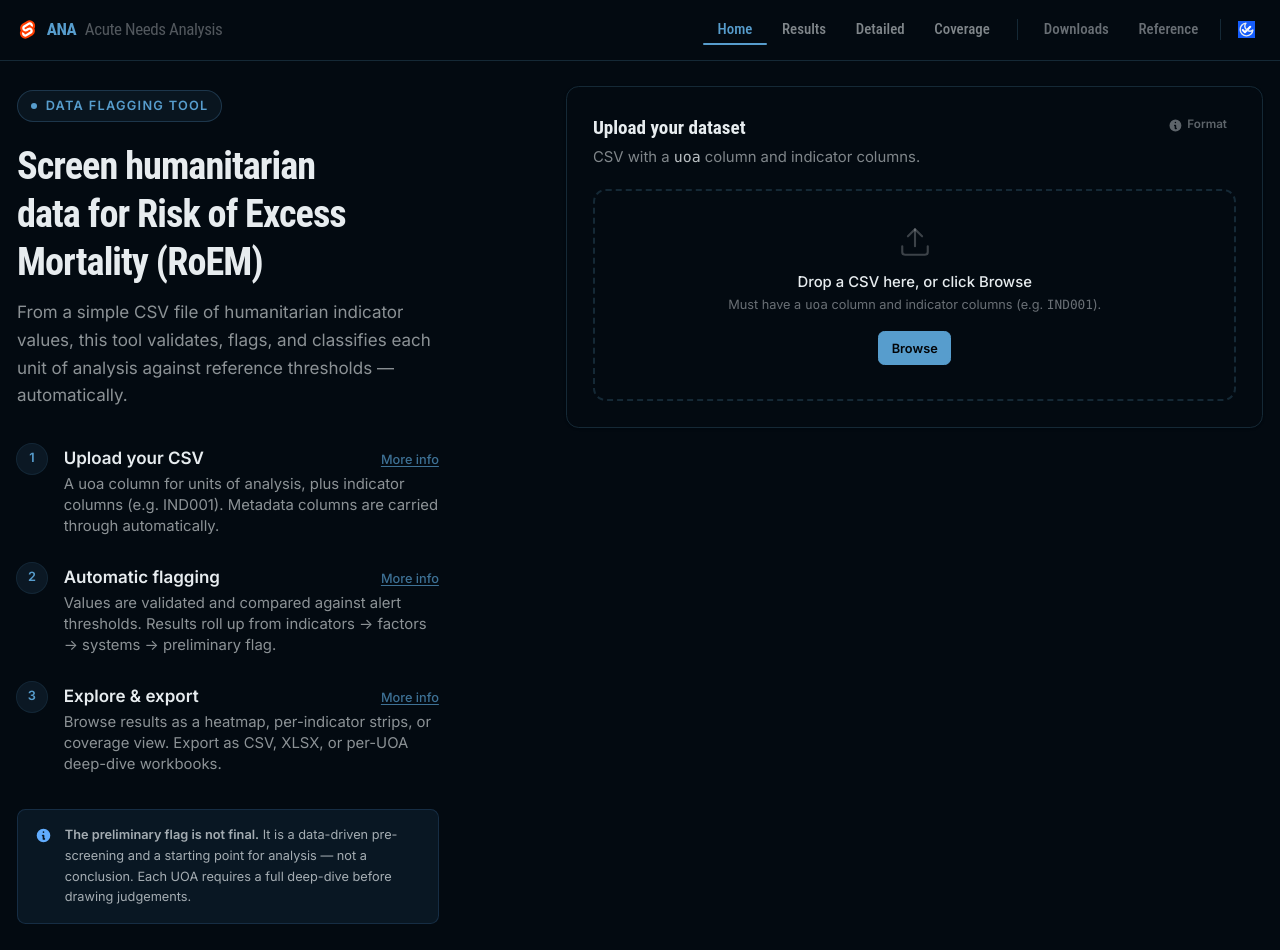
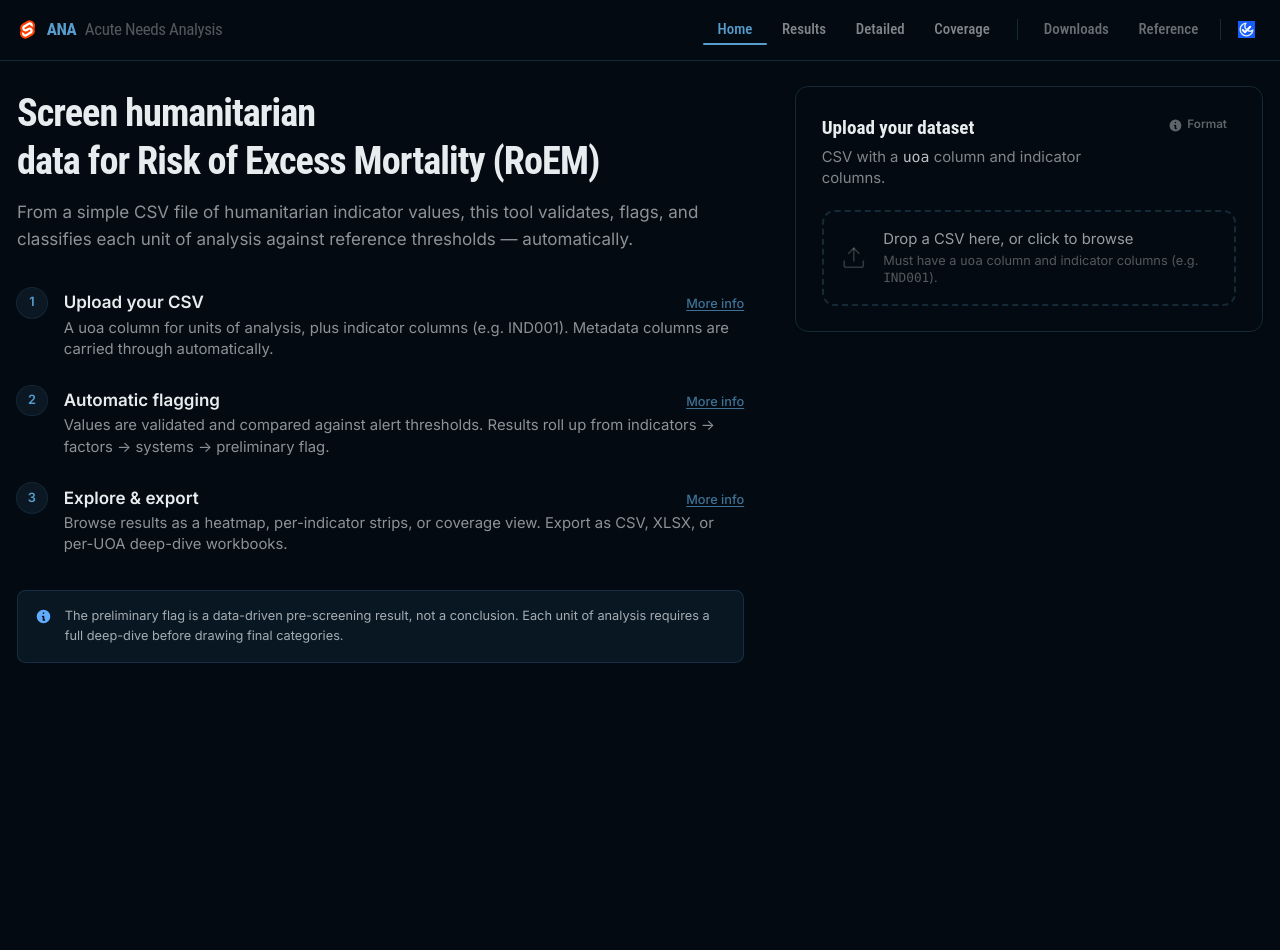
Before and after one commit to gnoblet/ANA_app_svelte, a SvelteKit app: page / in a window 1280 px wide. After the commit the page ends 800 px from the top, so only its background shows below. Built offline with nearby package versions, Linux system fonts and the light colour scheme; a web font is replaced by a local one.

Commit message:
refactor: enhance CsvUploader component with improved file input handling and UI updates; adjust layout and styling in main page and validation page for better user experience

```diff
--- a/src/lib/components/data/CsvUploader.svelte
+++ b/src/lib/components/data/CsvUploader.svelte
@@ -90,42 +90,59 @@
 		isDragging = false;
 		oncleared?.();
 	}
+
+	function triggerBrowse() {
+		if (status === 'idle' || status === 'error') fileInput?.click();
+	}
 </script>
 
+<!-- Hidden file input -->
+<input
+	bind:this={fileInput}
+	type="file"
+	{accept}
+	onchange={onInputChange}
+	class="sr-only"
+	aria-label="Choose a CSV file"
+/>
+
 <div
-	role="region"
-	aria-label="CSV file upload"
+	role="button"
+	tabindex="0"
+	aria-label={status === 'idle' ? 'Drop a CSV file or click to browse' : fileName}
 	class={[
-		'rounded-box border-2 border-dashed px-6 py-8 text-center transition-colors duration-150',
+		'rounded-box flex items-center gap-4 border-2 border-dashed px-4 py-4 transition-colors duration-150',
 		isDragging
-			? 'border-primary bg-primary/8'
+			? 'border-primary bg-primary/8 cursor-copy'
 			: status === 'done'
-				? 'border-success/50 bg-success/5'
+				? 'border-success/40 bg-success/5 cursor-default'
 				: status === 'error'
-					? 'border-error/50 bg-error/5'
-					: 'border-base-300 hover:border-primary/40'
+					? 'border-error/40 bg-error/5 cursor-pointer'
+					: 'border-base-300 hover:border-primary/50 cursor-pointer'
 	].join(' ')}
 	ondrop={onDrop}
 	ondragover={onDragOver}
 	ondragleave={onDragLeave}
+	onclick={triggerBrowse}
+	onkeydown={(e) => { if (e.key === 'Enter' || e.key === ' ') triggerBrowse(); }}
 >
 	<!-- Icon -->
-	<div class="flex justify-center">
+	<div class="shrink-0">
 		{#if status === 'parsing'}
-			<span class="loading loading-spinner loading-md text-primary"></span>
+			<span class="loading loading-spinner loading-sm text-primary"></span>
 		{:else if status === 'done'}
-			<svg xmlns="http://www.w3.org/2000/svg" class="text-success size-8" viewBox="0 0 24 24" fill="none" stroke="currentColor" stroke-width="1.5" stroke-linecap="round" stroke-linejoin="round" aria-hidden="true">
+			<svg xmlns="http://www.w3.org/2000/svg" class="text-success size-6" viewBox="0 0 24 24" fill="none" stroke="currentColor" stroke-width="1.5" stroke-linecap="round" stroke-linejoin="round" aria-hidden="true">
 				<path d="M22 11.08V12a10 10 0 1 1-5.93-9.14"/>
 				<polyline points="22 4 12 14.01 9 11.01"/>
 			</svg>
 		{:else if status === 'error'}
-			<svg xmlns="http://www.w3.org/2000/svg" class="text-error size-8" viewBox="0 0 24 24" fill="none" stroke="currentColor" stroke-width="1.5" stroke-linecap="round" stroke-linejoin="round" aria-hidden="true">
+			<svg xmlns="http://www.w3.org/2000/svg" class="text-error size-6" viewBox="0 0 24 24" fill="none" stroke="currentColor" stroke-width="1.5" stroke-linecap="round" stroke-linejoin="round" aria-hidden="true">
 				<circle cx="12" cy="12" r="10"/>
 				<line x1="12" y1="8" x2="12" y2="12"/>
 				<line x1="12" y1="16" x2="12.01" y2="16"/>
 			</svg>
 		{:else}
-			<svg xmlns="http://www.w3.org/2000/svg" class="text-base-content/25 size-8" viewBox="0 0 24 24" fill="none" stroke="currentColor" stroke-width="1.5" stroke-linecap="round" stroke-linejoin="round" aria-hidden="true">
+			<svg xmlns="http://www.w3.org/2000/svg" class="text-base-content/20 size-6" viewBox="0 0 24 24" fill="none" stroke="currentColor" stroke-width="1.5" stroke-linecap="round" stroke-linejoin="round" aria-hidden="true">
 				<path d="M21 15v4a2 2 0 0 1-2 2H5a2 2 0 0 1-2-2v-4"/>
 				<polyline points="17 8 12 3 7 8"/>
 				<line x1="12" y1="3" x2="12" y2="15"/>
@@ -133,41 +150,35 @@
 		{/if}
 	</div>
 
-	<!-- Status text -->
-	<div class="mt-3">
+	<!-- Text -->
+	<div class="flex-1 min-w-0">
 		{#if status === 'parsing'}
 			<p class="text-sm font-medium">Parsing…</p>
 		{:else if status === 'done'}
-			<p class="text-success text-sm font-semibold">{fileName}</p>
-			<p class="text-base-content/45 mt-0.5 text-xs">Parsed successfully</p>
+			<p class="text-success truncate text-sm font-semibold">{fileName}</p>
+			<p class="text-base-content/40 text-xs">Parsed successfully</p>
 		{:else if status === 'error'}
-			<p class="text-error text-sm font-semibold">{fileName || 'Parse failed'}</p>
-			<p class="text-base-content/45 mt-0.5 text-xs">See errors below</p>
+			<p class="text-error truncate text-sm font-semibold">{fileName || 'Parse failed'}</p>
+			<p class="text-base-content/40 text-xs">Click to try again</p>
 		{:else}
-			<p class="text-sm font-medium">
-				{isDragging ? 'Drop to upload' : 'Drop a CSV here, or click Browse'}
+			<p class="text-base-content/65 text-sm">
+				{isDragging ? 'Drop to upload' : 'Drop a CSV here, or click to browse'}
 			</p>
 			{#if hintText}
-				<p class="text-base-content/45 mt-1 text-xs">{@html hintText}</p>
+				<p class="text-base-content/35 mt-0.5 text-xs">{@html hintText}</p>
 			{/if}
 		{/if}
 	</div>
 
-	<!-- Browse button + clear -->
-	<div class="mt-4 flex items-center justify-center gap-2">
-		<label class="btn btn-primary btn-sm cursor-pointer">
-			Browse
-			<input
-				bind:this={fileInput}
-				type="file"
-				{accept}
-				onchange={onInputChange}
-				class="sr-only"
-				aria-label="Choose a CSV file"
-			/>
-		</label>
-		{#if status !== 'idle'}
+	<!-- Right action -->
+	{#if status === 'done' || status === 'error'}
+		<div
+			class="shrink-0"
+			role="presentation"
+			onclick={(e) => e.stopPropagation()}
+			onkeydown={(e) => e.stopPropagation()}
+		>
 			<ButtonClear size="sm" onclick={clearAll} />
-		{/if}
-	</div>
+		</div>
+	{/if}
 </div>
--- a/src/routes/+page.svelte
+++ b/src/routes/+page.svelte
@@ -261,19 +261,9 @@
 {/if}
 
 <!-- Hero: 3/2 column split (left wider) -->
-<div class="grid grid-cols-1 gap-8 lg:grid-cols-5 lg:gap-30">
+<div class="grid grid-cols-1 gap-8 lg:grid-cols-5 lg:gap-12">
 	<!-- Left: brand + steps (3 cols) -->
-	<div class="lg:col-span-2 lg:pt-1">
-		<!-- Badge -->
-		<div
-			class="border-primary/25 bg-primary/8 mb-5 inline-flex items-center gap-2 rounded-full border px-3 py-1.5"
-		>
-			<span class="bg-primary size-1.5 rounded-full"></span>
-			<span class="text-primary text-xs font-semibold tracking-widest uppercase"
-				>Data flagging tool</span
-			>
-		</div>
-
+	<div class="lg:col-span-3 lg:pt-1">
 		<!-- Headline -->
 		<h1 class="text-3xl leading-tight font-bold tracking-tight sm:text-4xl">
 			Screen humanitarian<br />data for Risk of Excess Mortality (RoEM)
@@ -324,14 +314,14 @@
 				/>
 			</svg>
 			<p class="text-base-content/70 text-xs leading-relaxed">
-				<strong>The preliminary flag is not final.</strong> It is a data-driven pre-screening and a starting
-				point for analysis — not a conclusion. Each UOA requires a full deep-dive before drawing judgements.
+				The preliminary flag is a data-driven pre-screening result, not a conclusion. Each unit of
+				analysis requires a full deep-dive before drawing final categories.
 			</p>
 		</div>
 	</div>
 
 	<!-- Right: upload card (2 cols) -->
-	<div class="lg:col-span-3">
+	<div class="lg:col-span-2">
 		<div class="card bg-base-100 border-base-300 border shadow-sm">
 			<div class="card-body gap-0">
 				<div class="flex items-start justify-between gap-3">
@@ -466,10 +456,9 @@
 		<!-- Post-processing CTA -->
 		{#if validationPassed || hasPreviousResults}
 			<div
-				class="border-primary/20 bg-primary/5 mt-3 flex items-center justify-between gap-4 rounded-lg border px-5 py-3.5"
+				class="border-primary/20 bg-primary/5 mt-3 flex items-center justify-between gap-4 rounded-lg border px-4 py-3"
 			>
-				<p class="text-sm font-medium">Data processed — ready to explore.</p>
-				<div class="flex items-center gap-2">
+				<p class="text-base-content/70 text-xs">Data processed — ready to explore.</p>
 				<NavButton
 					href={resolve('/results')}
 					label="View Results"
@@ -477,9 +466,6 @@
 					variant="primary"
 					size="sm"
 				/>
-					<NavButton href={resolve('/detailed')} label="Detailed" direction="forward" size="sm" />
-					<NavButton href={resolve('/download')} label="Downloads" direction="forward" size="sm" />
-				</div>
 			</div>
 		{/if}
 	</div>
--- a/src/routes/validate/+page.svelte
+++ b/src/routes/validate/+page.svelte
@@ -1,6 +1,7 @@
 <script lang="ts">
 	import { resolve } from '$app/paths';
 	import ValidatorView from '$lib/components/data/ValidatorView.svelte';
+	import NavButton from '$lib/components/ui/NavButton.svelte';
 	import { validatorStore } from '$lib/stores/validatorStore.svelte';
 	import type { ValidationResult } from '$lib/engine/validator';
 </script>
@@ -9,32 +10,14 @@
 	<title>ANA — Validation details</title>
 </svelte:head>
 
-<div class="mb-6 flex items-center gap-3">
-	<a
-		href={resolve('/')}
-		class="btn btn-ghost btn-sm gap-1.5 cursor-pointer"
-		aria-label="Back to upload"
-	>
-		<svg
-			xmlns="http://www.w3.org/2000/svg"
-			class="size-4"
-			viewBox="0 0 20 20"
-			fill="currentColor"
-			aria-hidden="true"
-		>
-			<path
-				fill-rule="evenodd"
-				d="M9.707 16.707a1 1 0 01-1.414 0l-6-6a1 1 0 010-1.414l6-6a1 1 0 011.414 1.414L5.414 9H17a1 1 0 110 2H5.414l4.293 4.293a1 1 0 010 1.414z"
-				clip-rule="evenodd"
-			/>
-		</svg>
-		Back to upload
-	</a>
-	<div class="bg-base-300 h-5 w-px" aria-hidden="true"></div>
-	<h1 class="text-lg font-bold">Validation details</h1>
-	{#if validatorStore.filename}
-		<span class="text-base-content/45 text-sm">{validatorStore.filename}</span>
-	{/if}
+<div class="mb-6 flex items-center gap-4">
+	<NavButton href={resolve('/')} label="Upload" direction="back" size="sm" />
+	<div class="flex items-baseline gap-2">
+		<h1 class="text-lg font-bold">Validation details</h1>
+		{#if validatorStore.filename}
+			<span class="text-base-content/40 text-sm">{validatorStore.filename}</span>
+		{/if}
+	</div>
 </div>
 
 {#if validatorStore.validationResult}
```
Lines whose indentation alone changed are shown as unchanged.
